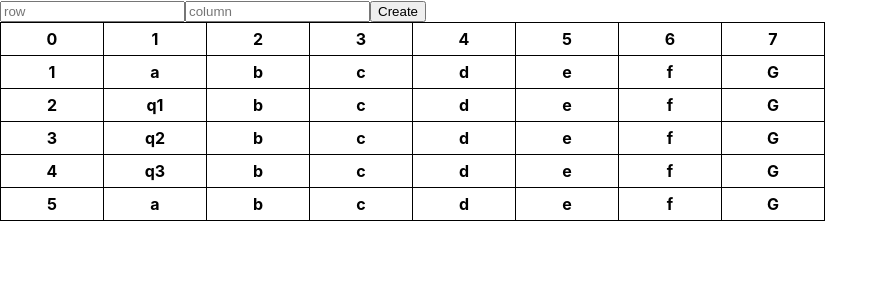
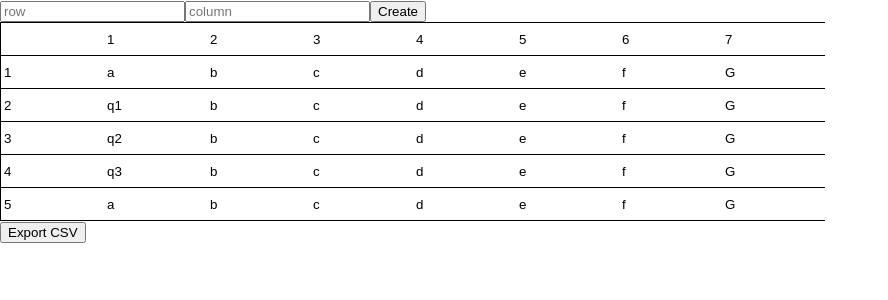
Before and after one commit to thainquet/handsontable-clone, a React (Create React App) app: page / in a window 1280 px wide. Shown: the top 300 px of the page, without its empty margins (0-888 px from the left). Built offline with nearby package versions, Linux system fonts and the light colour scheme.

Commit message:
change cell from th to th > input

```diff
--- a/src/App.css
+++ b/src/App.css
@@ -7,12 +7,26 @@ td {
 th {
   width: 100px;
   height: 30px;
-  max-width: 100px;
+  /* max-width: 100px; */
   word-wrap: break-word;
+  /* box-sizing: border-box; */
 }
 
 th:focus {
   outline: none;
+  background-color: #e6efff;
+}
+
+th input {
+  border: none;
+  width: 100%;
+  height: 100%;
+  outline: none;
+  /* box-sizing: border-box; */
+}
+
+th input :focus {
+  background-color: #e6efff;
 }
 
 .scrollable {
--- a/src/App.js
+++ b/src/App.js
@@ -47,6 +47,7 @@ function App() {
     for (let i = 0; i < arr[0].length; i++) {
       arr[0][i] = ++count;
     }
+    arr[0][0] = ""
     setInitArray(arr);
     // eslint-disable-next-line react-hooks/exhaustive-deps
   }, []);
@@ -80,10 +81,9 @@ function App() {
     };
   }, [visible]);
 
-  // useEffect(() => console.log(initArray), [initArray]);
+  useEffect(() => console.log(initArray), [initArray]);
 
   const handleClickCreate = (e) => {
-    e.preventDefault();
     let arr = [...Array(rowNum)].map((x) => Array(colNum).fill(makeid(5)));
     arr.forEach((i) => {
       i[0] = arr.indexOf(i);
@@ -96,37 +96,44 @@ function App() {
 
   const handleClickCell = (e) => {
     e.preventDefault();
-    let thisTH = e.target;
-    let thisTR = e.target.parentNode;
+    let thisInput = e.target;
+    let thisTH = thisInput.parentNode;
+    let thisTR = thisTH.parentNode;
     let allTR = thisTH.parentNode.parentNode.childNodes;
     allTR.forEach((tr) => {
-      tr.style.backgroundColor = null;
-      tr.childNodes.forEach((th) => (th.style.backgroundColor = null));
+      tr.childNodes.forEach((th) => (th.childNodes.forEach(ip => ip.style.backgroundColor = null)));
     });
     if (thisTH.cellIndex === 0 && thisTR.rowIndex === 0) {
-      thisTH.style.backgroundColor = "#e6efff";
+      thisInput.style.backgroundColor = "#e6efff";
     } else if (thisTH.cellIndex === 0 && thisTR.rowIndex !== 0) {
       thisTR.style.backgroundColor = "#e6efff";
+      thisTR.childNodes.forEach(
+        (th) => (th.childNodes[0].style.backgroundColor = "#e6efff")
+      );
     } else if (thisTH.cellIndex !== 0 && thisTR.rowIndex === 0) {
       let index = thisTH.cellIndex;
       allTR.forEach(
-        (tr) => (tr.childNodes[index].style.backgroundColor = "#e6efff")
+        (tr) => (tr.childNodes[index].childNodes[0].style.backgroundColor = "#e6efff")
       );
     } else {
       thisTR.style.backgroundColor = "";
-      thisTH.style.backgroundColor = "#e6efff";
+      thisTR.childNodes.forEach(
+        (th) => (th.childNodes[0].style.backgroundColor = "")
+      );
+      thisInput.style.backgroundColor = "#e6efff"
       thisTH.contentEditable = "true";
     }
   };
 
   const handleChangeCell = (e) => {
     e.preventDefault();
-    let tungdo = e.target.parentNode.rowIndex;
-    let hoanhdo = e.target.cellIndex;
+    let tungdo = e.target.parentNode.parentNode.rowIndex;
+    let hoanhdo = e.target.parentNode.cellIndex;
 
-    let data = e.target.innerHTML;
+    let data = e.target.value;
     let tempArr = [...initArray];
     let tempArr1 = JSON.parse(JSON.stringify(initArray));
+    // console.log(tempArr1);
     setClipBoard(tempArr1);
     tempArr[tungdo][hoanhdo] = data;
     setInitArray(tempArr);
@@ -236,6 +243,10 @@ function App() {
     setInitArray(clipBoard);
   };
 
+  const exportCSV = () => {
+    console.log(initArray);
+  };
+
   return (
     <div>
       <div className={visible ? "menu" : "menu hiden"} style={menuStyle}>
@@ -305,7 +316,7 @@ function App() {
                 <tr key={++keycount}>
                   {i.map((j) => (
                     <th key={++keycount + 100} onClick={handleClickCell}>
-                      {j}
+                      <input onChange={handleChangeCell} value={j} />
                     </th>
                   ))}
                 </tr>
@@ -313,6 +324,7 @@ function App() {
           </tbody>
         </table>
       </div>
+      <button onClick={exportCSV}>Export CSV</button>
     </div>
   );
 }
```
